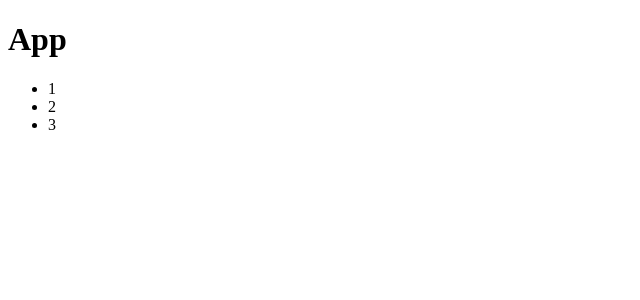
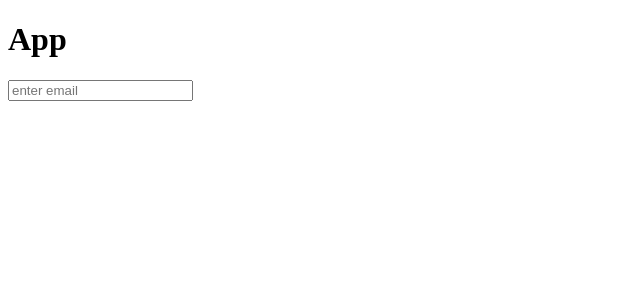
Before and after one commit to Mark-Ball/react-rxjs, a React (Create React App) app: page / in a window 1280 px wide. Shown: the top 300 px of the page, without its empty margins (0-640 px from the left). Built offline with nearby package versions, Linux system fonts and the light colour scheme.

Commit message:
added action and reducer to save user email into store

```diff
--- a/package.json
+++ b/package.json
@@ -8,7 +8,10 @@
     "@testing-library/user-event": "^7.2.1",
     "react": "^16.12.0",
     "react-dom": "^16.12.0",
+    "react-redux": "^7.2.0",
     "react-scripts": "3.4.0",
+    "redux": "^4.0.5",
+    "redux-observable": "^1.2.0",
     "rxjs": "^6.5.4"
   },
   "scripts": {
--- a/src/components/App.js
+++ b/src/components/App.js
@@ -1,15 +1,13 @@
 import React, { Component } from 'react';
-import { fromEvent } from 'rxjs';
-import List from './List';
+
+import UserForm from './UserForm';
 
 class App extends Component {
-	source = ['Adam', 'Brian', 'Christine'];
-
 	render() {
 		return (
 			<>
 				<h1>App</h1>
-				<List items={[1, 2, 3]} />
+				<UserForm />
 			</>
 		)
 	}
--- /dev/null
+++ b/src/components/UserForm.js
@@ -0,0 +1,33 @@
+import React, { Component } from 'react';
+
+class UserForm extends Component {
+    state = {
+        email: ''
+    };
+
+    onSubmit = () => {
+        //emit an action
+    };
+
+    handleInputChange = event => {
+        this.setState({ [event.target.name]: event.target.value });
+    };
+
+    render() {
+        const { email } = this.state;
+
+        return (
+            <form onSubmit={this.onSubmit}>
+                <input
+                    type='text'
+                    placeholder='enter email'
+                    name='email'
+                    onChange={this.handleInputChange}
+                    value={email}
+                />
+            </form>
+        )
+    }
+}
+
+export default UserForm;
```
Also changed, not shown: src/actions/index.js (added, +7 -0 lines), src/reducers/userEmailReducer.js (added, +10 -0 lines), 1 other file (tests, documents, lock files or other folders).
